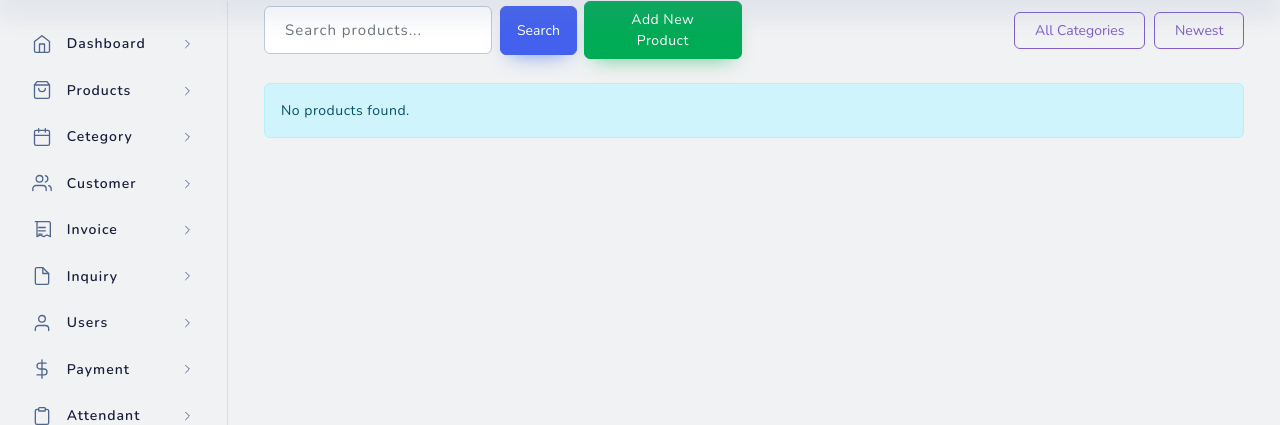
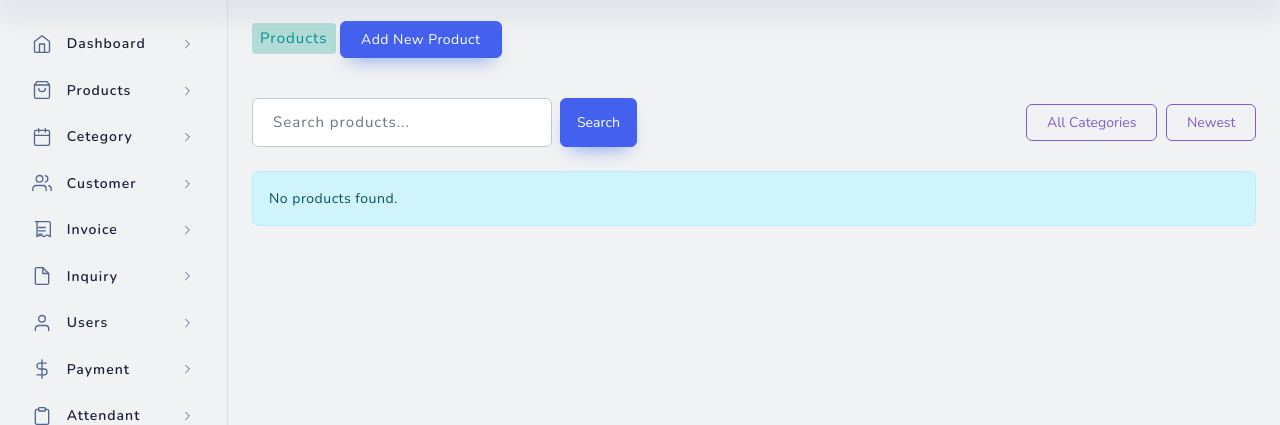
Before and after one commit to thedhruvish/TMS-php, a PHP site: page /tms-php/admin/products.php in a window 1280 px wide; the page is wider, and only the part inside the window is pictured. Shown: the part 106-531 px from the top of that part. Run offline with PHP 8.4, Linux system fonts and the light colour scheme; the visitor is signed in with stand-in values (Sample User, id 1); data comes from the database, SQL or seed files in the repository; data that the repository does not hold is empty; a stand-in replaces the project's code that opens the database connection; some libraries are stand-ins or nearby versions.

Commit message:
ui match

```diff
--- a/admin/products.php
+++ b/admin/products.php
@@ -9,6 +9,9 @@ require_once './include/sidebar-admin.php';
 
 <link href="../src/assets/css/dark/scrollspyNav.css" rel="stylesheet" type="text/css" />
 <link href="../src/assets/css/dark/components/carousel.css" rel="stylesheet" type="text/css" />
+
+<!-- Font Awesome CSS -->
+<link rel="stylesheet" href="https://cdnjs.cloudflare.com/ajax/libs/font-awesome/6.0.0/css/all.min.css" />
 
 <?php
 
@@ -51,7 +54,6 @@ try {
             } else {
                 $product['images'] = ['../images/placeholder.jpg'];
             }
-
 
             // Skip stock calculation for disabled products
             if ($product['disabled']) {
@@ -114,9 +116,11 @@ usort($filteredProducts, function ($a, $b) use ($sortBy) {
 });
 ?>
 
+    <div class="seperator-header layout-top-spacing">
+         <h4 class="mb-0">Products </h4>
+              <a href="products-add.php" class="btn btn-primary">Add New Product</a>
+     </div>
 
-
-<div class="container-fluid">
     <!-- Search and Filter UI -->
     <div class="row mb-4 align-items-center justify-content-between">
         <div class="col-lg-6 d-flex align-items-center">
@@ -125,7 +129,6 @@ usort($filteredProducts, function ($a, $b) use ($sortBy) {
                     placeholder="Search products..." value="<?= htmlspecialchars($searchTerm) ?>">
                 <button type="submit" class="btn btn-primary px-3">Search</button>
             </form>
-            <a href="products-add.php" class="btn btn-success ms-2">Add New Product</a>
         </div>
 
         <div class="col-lg-6 text-lg-end text-start mt-3 mt-lg-0">
@@ -257,8 +260,8 @@ usort($filteredProducts, function ($a, $b) use ($sortBy) {
                             <?php else: ?>
                                 <span class="badge <?= $product['in_stock'] ? 'bg-success' : 'bg-danger' ?>">
                                     <?= $product['in_stock'] ? 'IN STOCK' : 'OUT OF STOCK' ?>
-                            </span>
-                        <?php endif; ?>
+                                </span>
+                            <?php endif; ?>
                         </div>
 
                             <!-- Edit and Delete Buttons -->
--- a/admin/stoack.php
+++ b/admin/stoack.php
@@ -43,6 +43,7 @@ if (isset($_GET['delete_id'])) {
 <div class="row">
     <div class="seperator-header layout-top-spacing">
         <h4 class="">Stock Management</h4>
+        <a href="stoack-add.php" class="btn btn-primary">Add New Stock</a>
     </div>
 
     <?php if (isset($_SESSION['message'])): ?>
@@ -59,7 +60,7 @@ if (isset($_GET['delete_id'])) {
         <div class="statbox widget box box-shadow">
             <div class="widget-content widget-content-area">
                 <div class="mb-4">
-                    <a href="stoack-add.php" class="btn btn-primary">Add New Stock</a>
+                    <!-- <a href="stoack-add.php" class="btn btn-primary">Add New Stock</a> -->
                 </div>
 
                 <table id="html5-extension" class="table dt-table-hover" style="width:100%">
```
